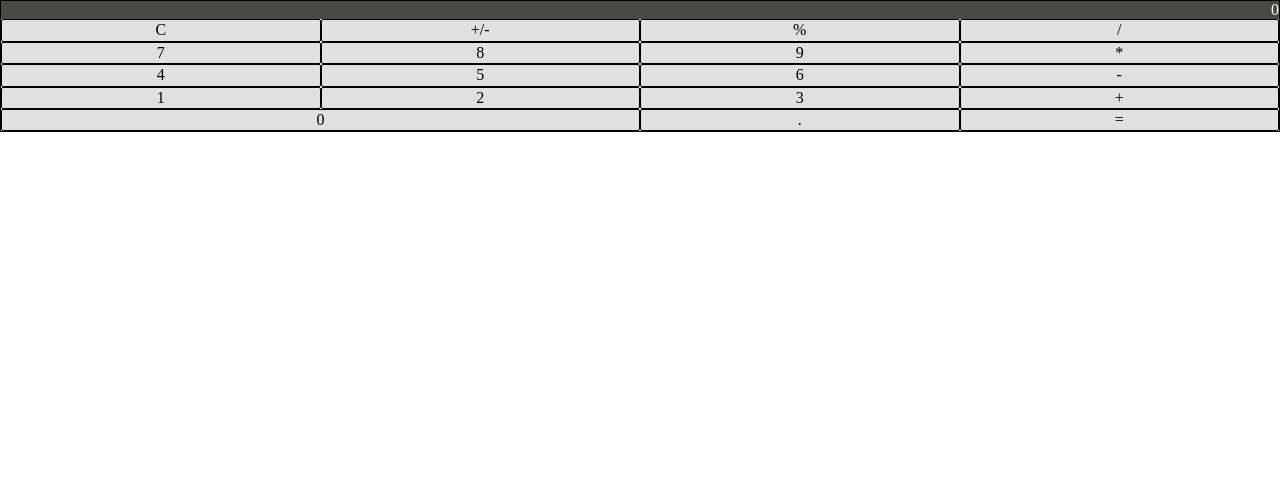
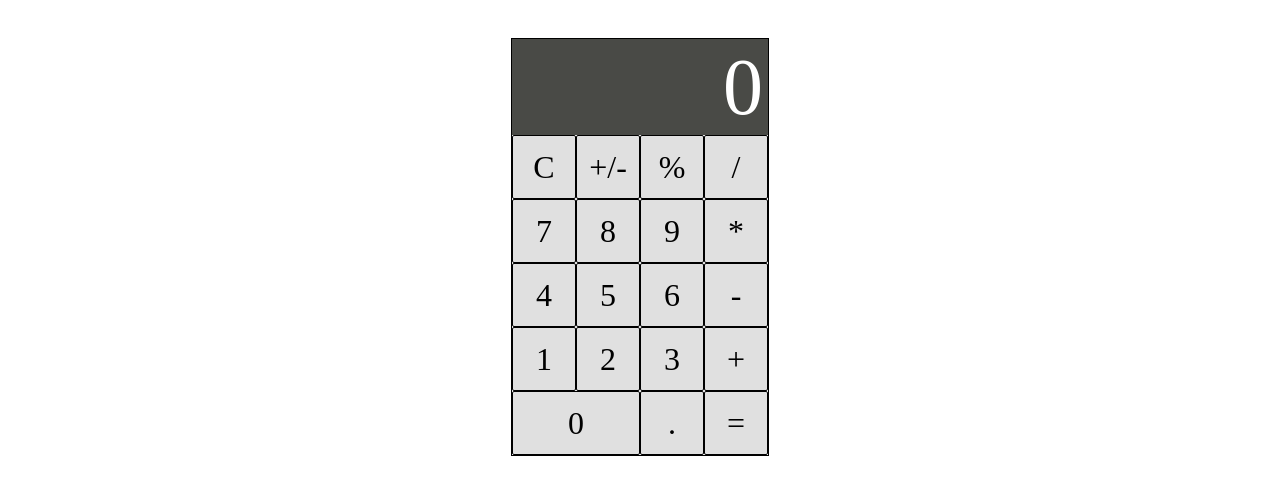
Before and after one commit to SonDuong97/caculator, a plain HTML site: page index.html in a window 1280 px wide. Drawn offline with Linux system fonts and the light colour scheme.

Commit message:
Add to reposive for desktop

```diff
--- a/assets/css/styles.css
+++ b/assets/css/styles.css
@@ -46,6 +46,7 @@
 	background-color: rgba(0, 0, 0, 0.5);
 }
 
+
 @media screen and (max-width: 576px) {
 	.container {
 		max-width: 100%;
@@ -66,3 +67,30 @@
 		font-size: 250%;
 	}
 }
+
+@media screen and (min-width: 1200px) {
+	body {
+	display: flex;
+	justify-content: center;
+	align-items: center;
+	margin-top: 3%;
+	}
+
+	.container {
+		max-width: 20%;
+	}
+
+	#display {
+		height: 6em;
+	}
+
+	#result {
+		font-size: 500%;
+		padding-right: 2%;
+	}
+
+	.button {
+		height: 2em;
+		font-size: 200%;
+	}
+}
--- a/assets/js/function.js
+++ b/assets/js/function.js
@@ -9,6 +9,7 @@ var check = 0;
 var plus_minus = 0;
 var clock = 0;
 var point = 0;
+var fixed = 0;
 function clearDisplay() {
 	document.getElementById("result").innerHTML = 0;
 	number1 = 0;
@@ -78,6 +79,7 @@ function caculated() {
 function markOfMath(f) {
 	flag = f;
 	point = 0;
+	fixed = 0;
 	if (current == 2) {
 		caculated();
 	}
@@ -91,6 +93,7 @@ function markOfMath(f) {
 };
 
 function pressedButton(num) {
+	debugger;
 	temp = buttonNum[num];
 	if (clock == 1 && current == 2) {
 		number2 = 0;
@@ -109,11 +112,15 @@ function pressedButton(num) {
 	} else {
 		if (current == 1) {
 			number1 += temp * point;
+			number1.toFixed(fixed);
+			fixed++;
 			point *= 0.1;
 			showNumber(number1);
 		} else {
 			number2 += temp * point;
+			number2.toFixed(fixed);
 			point *= 0.1;
+			fixed++;
 			showNumber(number2);
 		}
 	}
@@ -131,15 +138,13 @@ function percent() {
 function pressedPointButton() {
 	if (point == 0) {
 		point = 0.1;
+		fixed = 1;
 		if (current == 1) {
 			showNumber(number1 + ".");
 		} else {
 			showNumber(number2 + ".");
 		}
 	}
-
-
-
 }
 
 // Event Processing
```
